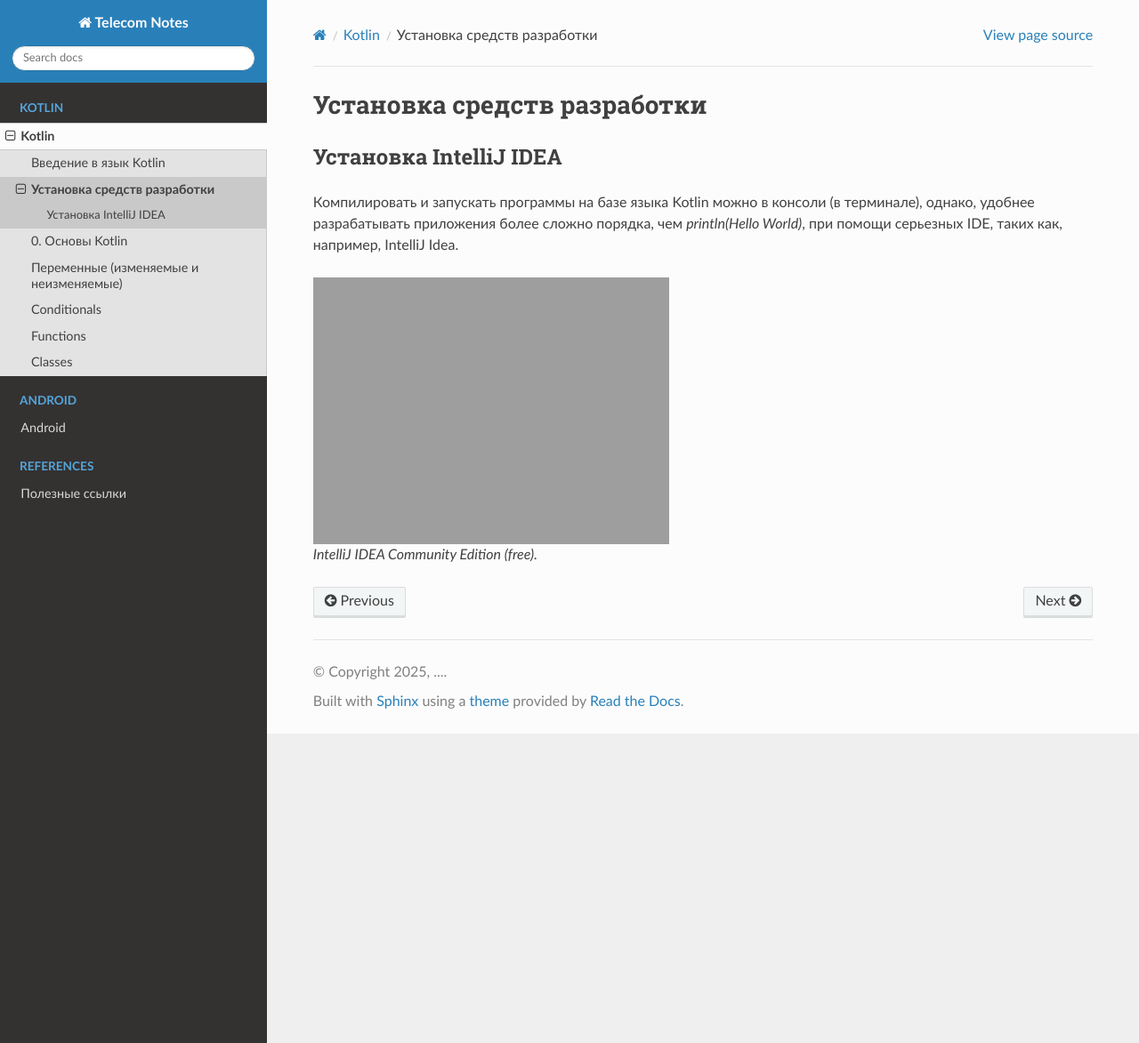
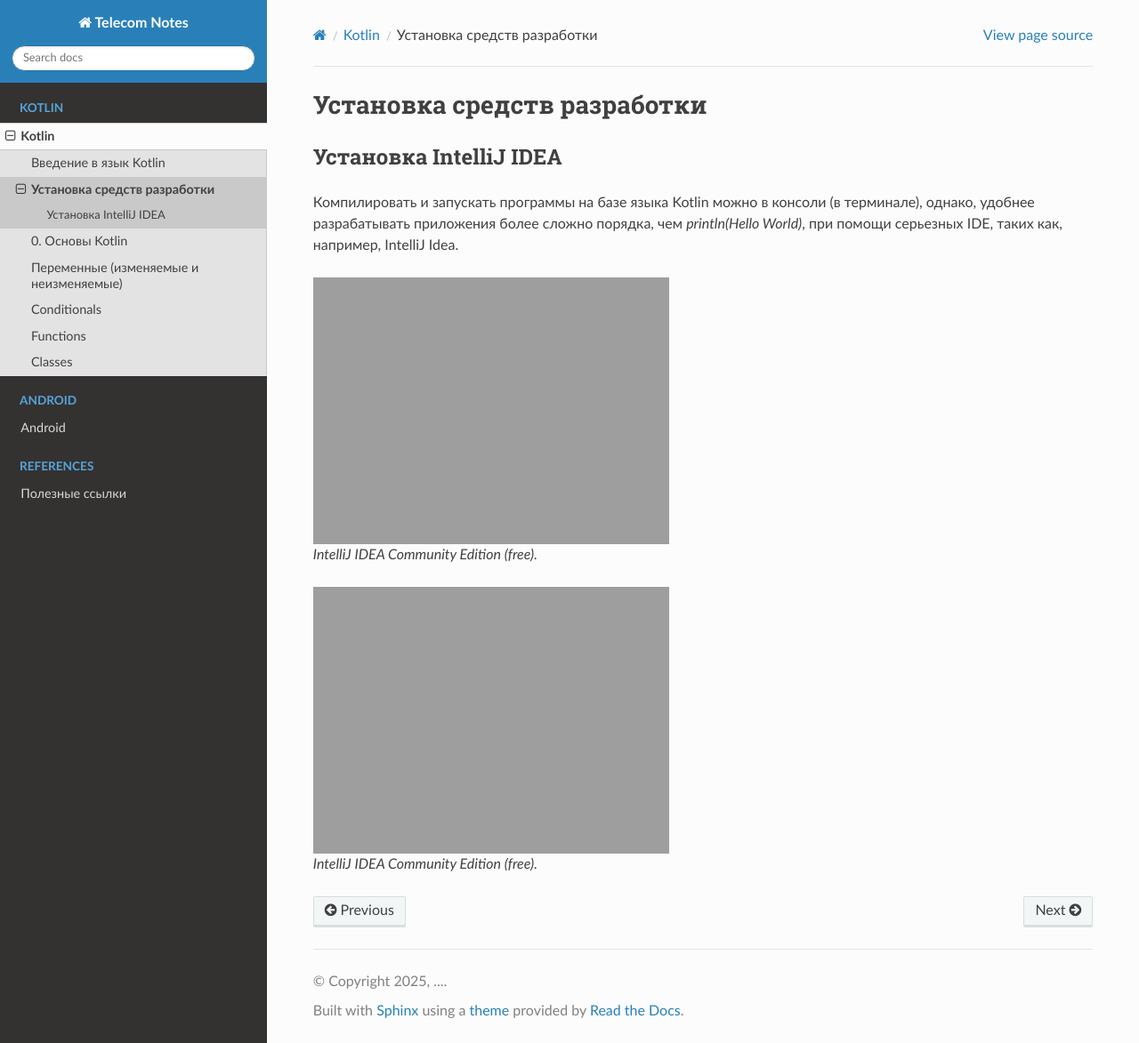
Before and after one commit to TelecomDep/notes, a Sphinx documentation site: the page built from docs/source/Kotlin/01_install_first_program.rst, in a window 1280 px wide and 1173 px high. Shown: the whole window at 89% size. Built offline with Sphinx 7.4.7 and the Read the Docs theme 3.1.0, drawn with Linux system fonts in a browser that asks for light colours.

```diff
--- a/docs/source/Kotlin/01_install_first_program.rst
+++ b/docs/source/Kotlin/01_install_first_program.rst
@@ -7,6 +7,11 @@
 
 Компилировать и запускать программы на базе языка Kotlin можно в консоли (в терминале), однако, удобнее разрабатывать приложения более сложно порядка, чем `println(Hello World)`, при помощи серьезных IDE, таких как, например, IntelliJ Idea.
 
+.. figure:: ../images/kotlin/00_intellij_idea_install.png
+    :name: Canti_1
+
+   IntelliJ IDEA Community Edition (free).
+
 .. figure:: images/kotlin/00_intellij_idea_install.png
     :name: Canti_1
 
```
Also changed, not shown: docs/source/Kotlin/images/kotlin/00_intellij_idea_install.png (added).
